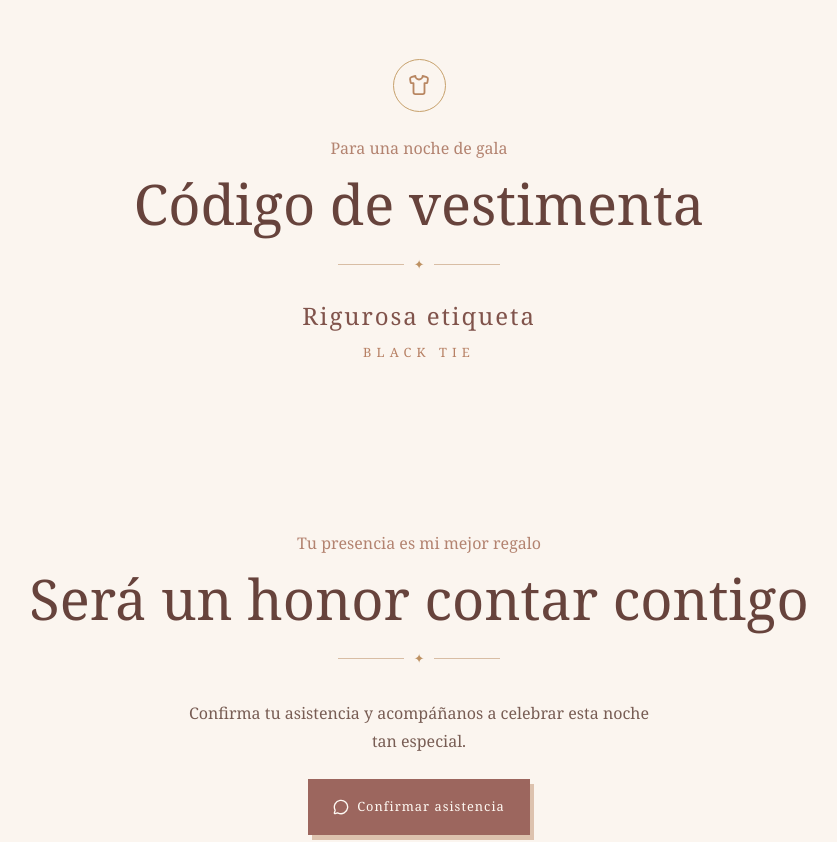
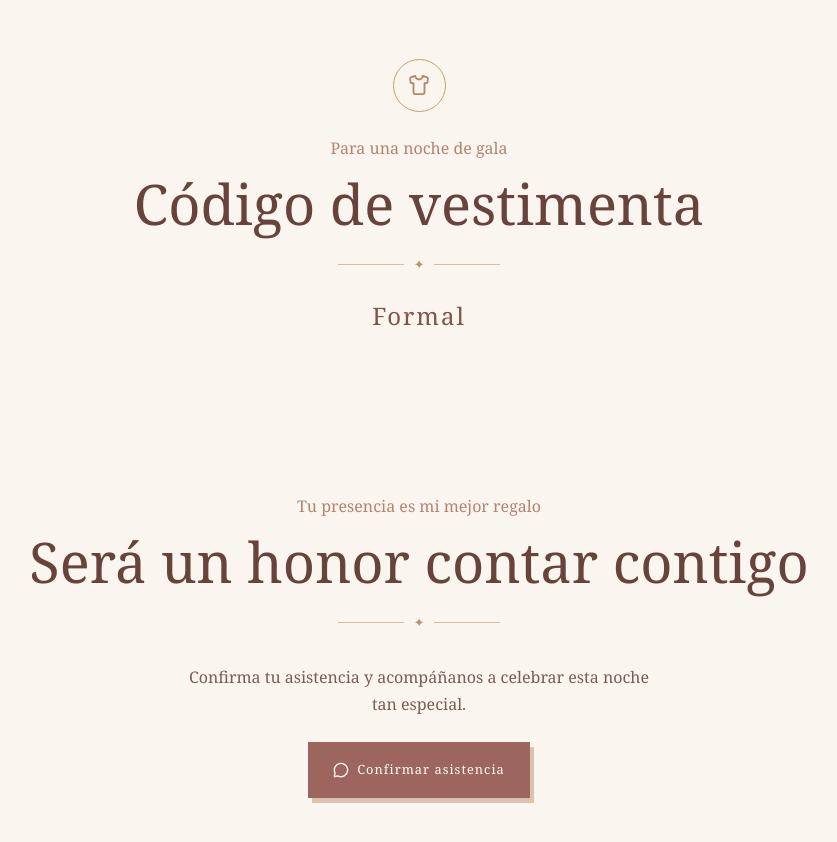
Before and after one commit to Ubyquit/quince-montse, a Next.js app: page / in a window 1280 px wide. Shown: the part 3822-4664 px from the top of the page, without its empty margins (221-1058 px from the left). Built offline with nearby package versions, Linux system fonts and the light colour scheme.

Commit message:
Save code edits
V0-Edit-Session: bcd06313-d9a7-4b3a-aee9-37631cd5183b
V0-Chat-Id: rRhYgm9GOoH

```diff
--- a/components/quince-invitation.tsx
+++ b/components/quince-invitation.tsx
@@ -59,7 +59,7 @@ export default function QuinceInvitation() {
 
       <section className="details section-frame reveal"><SectionHeading eyebrow="El lugar de nuestra celebración" title="Una velada especial" /><div className="location-card"><div className="location-art"><img src="/le-parisien-logo.png" alt="Le Parisien Salón de Eventos" /></div><div className="location-copy"><h3>LE PARISIEM</h3><p className="location-type">Salón de eventos</p><p className="detail-date">Sábado · 31 de octubre · 2026</p><p className="detail-time">9:00 PM</p><a className="gold-button" href="https://maps.app.goo.gl/B2KPRTVAPUG5zRTW9" target="_blank" rel="noreferrer"><MapPin data-icon="inline-start" /> Ver ubicación</a></div></div><div className="thanks"><div><p className="eyebrow">ACCIÓN DE GRACIAS</p><p>En el mismo lugar</p></div><strong>9:30 PM</strong></div></section>
 
-      <section className="dress section-frame reveal"><div className="dress-icon"><Shirt aria-hidden="true" /></div><SectionHeading eyebrow="Para una noche de gala" title="Código de vestimenta" /><p className="dress-title">Rigurosa etiqueta</p><p className="dress-sub">Black Tie</p></section>
+      <section className="dress section-frame reveal"><div className="dress-icon"><Shirt aria-hidden="true" /></div><SectionHeading eyebrow="Para una noche de gala" title="Código de vestimenta" /><p className="dress-title">Formal</p></section>
 
       <section className="rsvp section-frame reveal"><SectionHeading eyebrow="Tu presencia es mi mejor regalo" title="Será un honor contar contigo" /><p>Confirma tu asistencia y acompáñanos a celebrar esta noche tan especial.</p><a className="rsvp-button" href="https://wa.link/jediax" target="_blank" rel="noreferrer"><MessageCircle data-icon="inline-start" /> Confirmar asistencia</a></section>
     </div>
```
